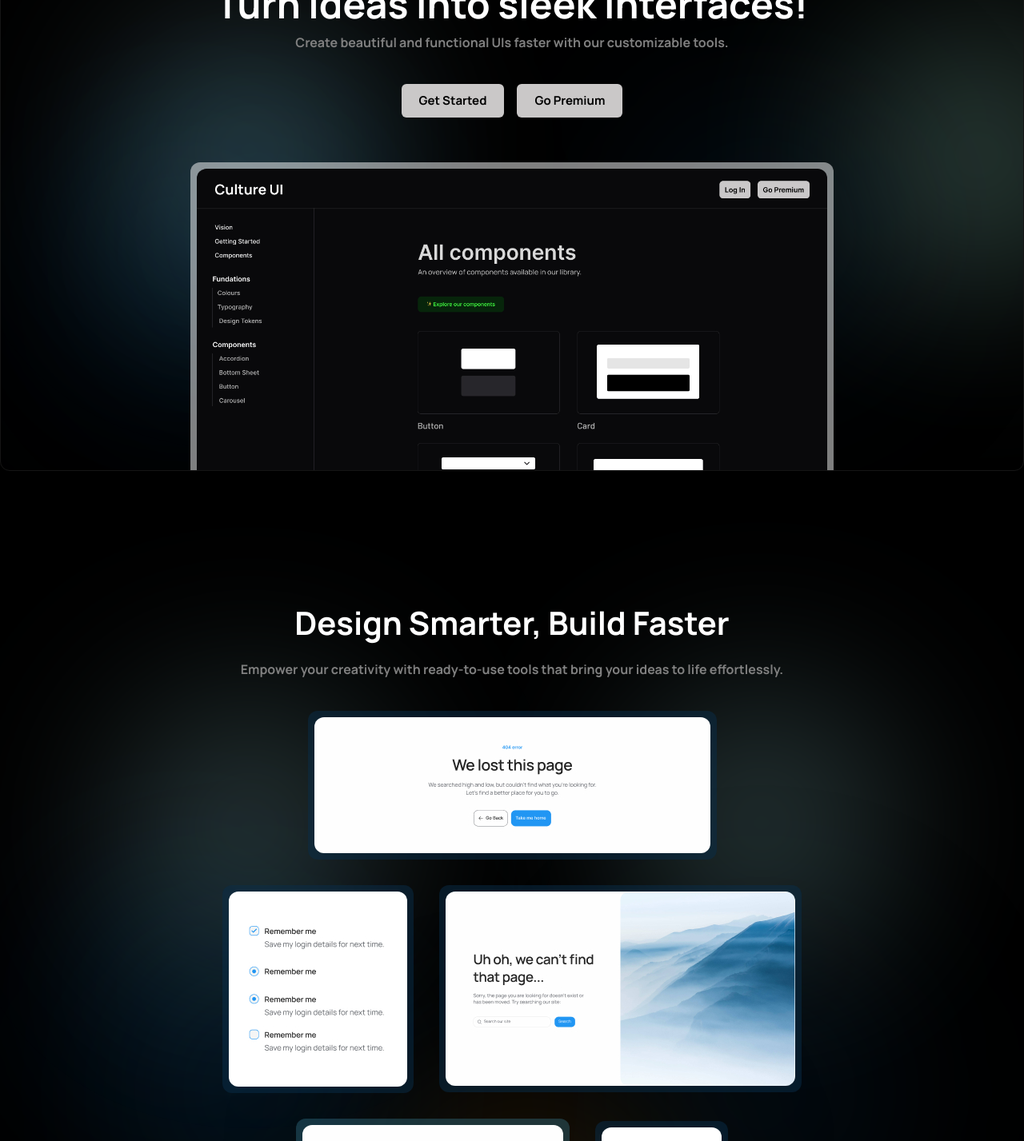
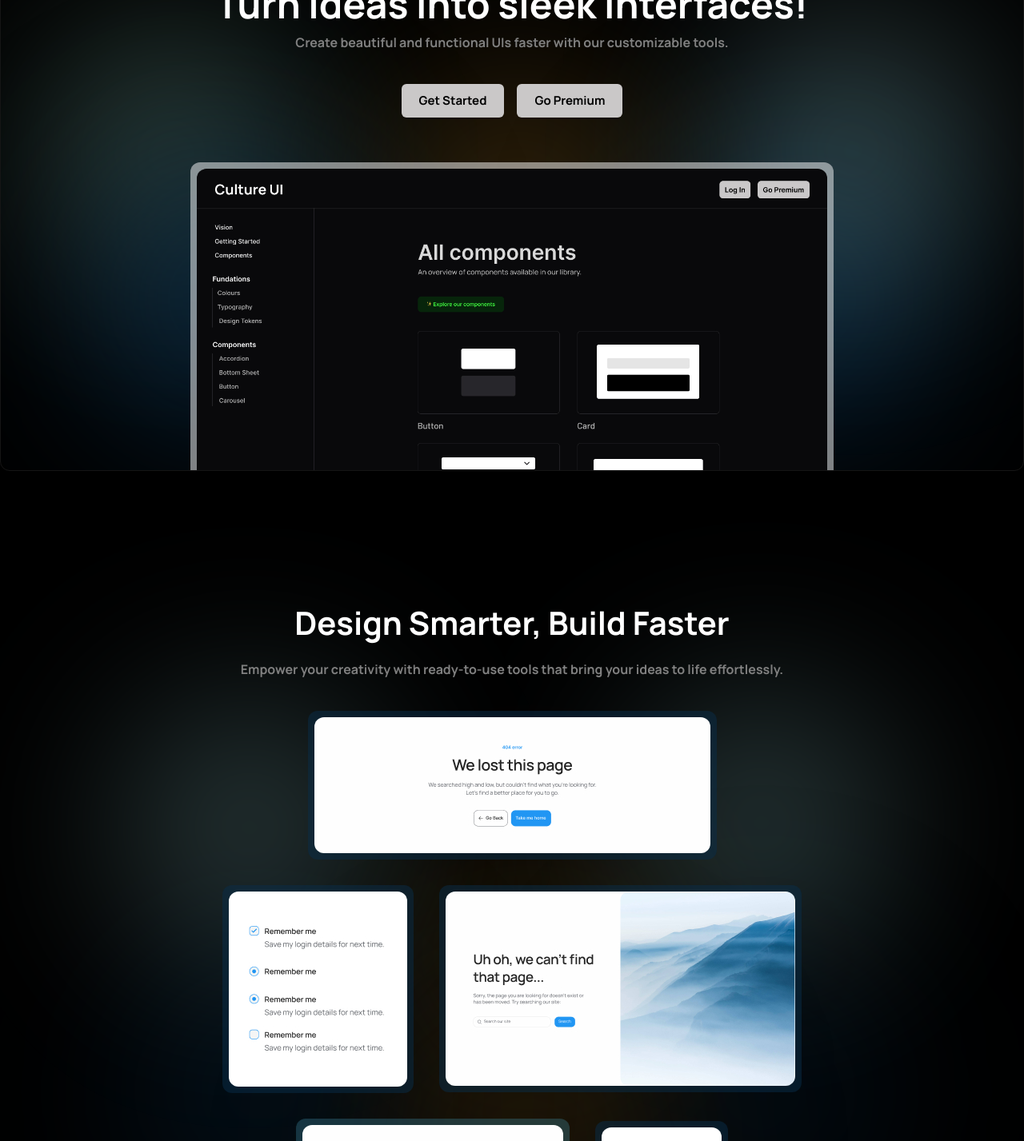
Before and after one commit to julianvidela/culture-ui-landing, a Next.js app in the folder client/: page / in a window 1280 px wide. Shown: the part 220-1647 px from the top of the page at 80% size. Built offline with nearby package versions, Linux system fonts and the light colour scheme.

Commit message:
BG error fixed

```diff
--- a/client/src/components/Atoms/BackGrounds/BackGroundCardP/BackGroundCardP.tsx
+++ b/client/src/components/Atoms/BackGrounds/BackGroundCardP/BackGroundCardP.tsx
@@ -5,8 +5,8 @@ const BackgroundCardP: React.FC = () => {
   return (
     <div className="background-container">
       <div className="blur-bg">
-        <div className="blur-circle circle-1"></div>
-        <div className="blur-circle circle-2"></div>
+        <div className="blur-circle circle-1-p"></div>
+        <div className="blur-circle circle-2-p"></div>
       </div>
     </div>
   );
--- a/client/src/components/Atoms/BackGrounds/BackGroundCardP/backgroundcardp.css
+++ b/client/src/components/Atoms/BackGrounds/BackGroundCardP/backgroundcardp.css
@@ -27,13 +27,13 @@
     border-radius: 50%;
   }
 
-  .circle-1 {
+  .circle-1-p {
     bottom: -70%;
     left: 2%;
     background: radial-gradient(circle, rgba(10, 45, 73, 0.445), transparent);
   }
 
-  .circle-2 {
+  .circle-2-p {
     bottom: 20%;
     left: 80%;
     background: radial-gradient(circle, rgba(178, 253, 230, 0.322), transparent);
--- a/client/src/components/Atoms/BackGrounds/BackGroundGallery/BackgroundGallery.tsx
+++ b/client/src/components/Atoms/BackGrounds/BackGroundGallery/BackgroundGallery.tsx
@@ -5,12 +5,12 @@ const BackgroundGallery: React.FC = () => {
   return (
     <div className="background-container">
       <div className="blur-bg">
-        <div className="blur-circle circle-1"></div>
-        <div className="blur-circle circle-2-c"></div>
-        <div className="blur-circle circle-3"></div>
-        <div className="blur-circle circle-4"></div>
-        <div className="blur-circle circle-5"></div>
-        <div className="blur-circle circle-6"></div>
+        <div className="blur-circle circle-1-g"></div>
+        <div className="blur-circle circle-2-g"></div>
+        <div className="blur-circle circle-3-g"></div>
+        <div className="blur-circle circle-4-g"></div>
+        <div className="blur-circle circle-5-g"></div>
+        <div className="blur-circle circle-6-g"></div>
 
       </div>
     </div>
--- a/client/src/components/Atoms/BackGrounds/BackGroundGallery/backgroundgallery.css
+++ b/client/src/components/Atoms/BackGrounds/BackGroundGallery/backgroundgallery.css
@@ -89,37 +89,37 @@ body {
   }
 
 
-  .circle-1 {
-    top: 30%;
+  .circle-1-g {
+    top: 25%;
     left:36%;
-    background: radial-gradient(circle, rgba(70, 50, 16, 0.473), transparent);
+    background: radial-gradient(circle, rgba(70, 50, 16, 0.527), transparent);
   }
 
-  .circle-2-c {
+  .circle-2-g {
     bottom: 50%;
     right: 10%;
     background: radial-gradient(circle, rgba(178, 248, 253, 0.288), transparent);
   }
 
-  .circle-3 {
+  .circle-3-g {
     bottom: 15%;
     right: 10%;
     background: radial-gradient(circle, rgba(10, 45, 73, 0.356), transparent);
   }
 
-  .circle-4 {
+  .circle-4-g {
     bottom: 15%;
     left: 10%;
     background: radial-gradient(circle, rgba(10, 45, 73, 0.478), transparent);
   }
 
-  .circle-5 {
+  .circle-5-g {
     top: 9%;
     right: 60%;
     background: radial-gradient(circle, rgba(178, 248, 253, 0.288), transparent);
   }
-  .circle-6 {
-    top: 60%;
+  .circle-6-g {
+    top: 50%;
     left:36%;
     background: radial-gradient(circle, rgba(70, 50, 16, 0.596), transparent);
   }
--- a/client/src/components/Atoms/BackGrounds/BackGroundHero/BackGroundHero.tsx
+++ b/client/src/components/Atoms/BackGrounds/BackGroundHero/BackGroundHero.tsx
@@ -5,11 +5,11 @@ const BackgroundHero: React.FC = () => {
   return (
     <div className="background-container">
       <div className="blur-bg">
-        <div className="blur-circle circle-1"></div>
-        <div className="blur-circle circle-2"></div>
-        <div className="blur-circle circle-3"></div>
-        <div className="blur-circle circle-4"></div>
-        <div className="blur-circle circle-5"></div>
+        <div className="blur-circle circle-1-h"></div>
+        <div className="blur-circle circle-2-h"></div>
+        <div className="blur-circle circle-3-h"></div>
+        <div className="blur-circle circle-4-h"></div>
+        <div className="blur-circle circle-5-h"></div>
 
       </div>
     </div>
--- a/client/src/components/Atoms/BackGrounds/BackGroundHero/backgroundhero.css
+++ b/client/src/components/Atoms/BackGrounds/BackGroundHero/backgroundhero.css
@@ -90,31 +90,31 @@ body {
   }
 
 
-  .circle-1 {
-    top: 30%;
-    left:36%;
+  .circle-1-h {
+    top: 20%;
+    left:35%;
     background: radial-gradient(circle, rgb(70, 50, 16), transparent);
   }
 
-  .circle-2 {
+  .circle-2-h {
     top: 10%;
     left: 1%;
     background: radial-gradient(circle, rgba(178, 253, 230, 0.322), transparent);
   }
 
-  .circle-3 {
+  .circle-3-h {
     bottom: 2%;
     right: 6%;
     background: radial-gradient(circle, rgb(10, 45, 73), transparent);
   }
 
-  .circle-4 {
+  .circle-4-h {
     bottom: 2%;
     left: 6%;
     background: radial-gradient(circle, rgb(10, 45, 73), transparent);
   }
 
-  .circle-5 {
+  .circle-5-h {
     top: 9%;
     right: 1%;
     background: radial-gradient(circle, rgba(178, 248, 253, 0.336), transparent);
```
